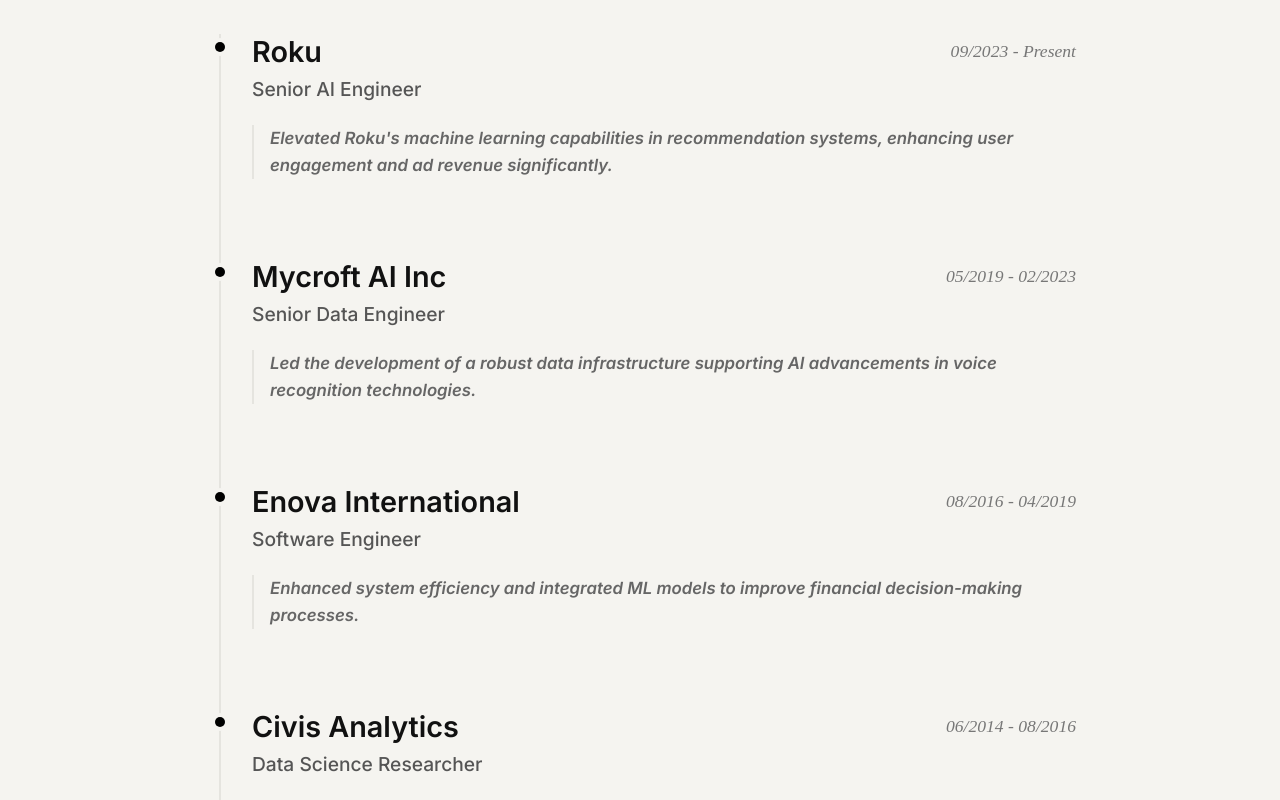
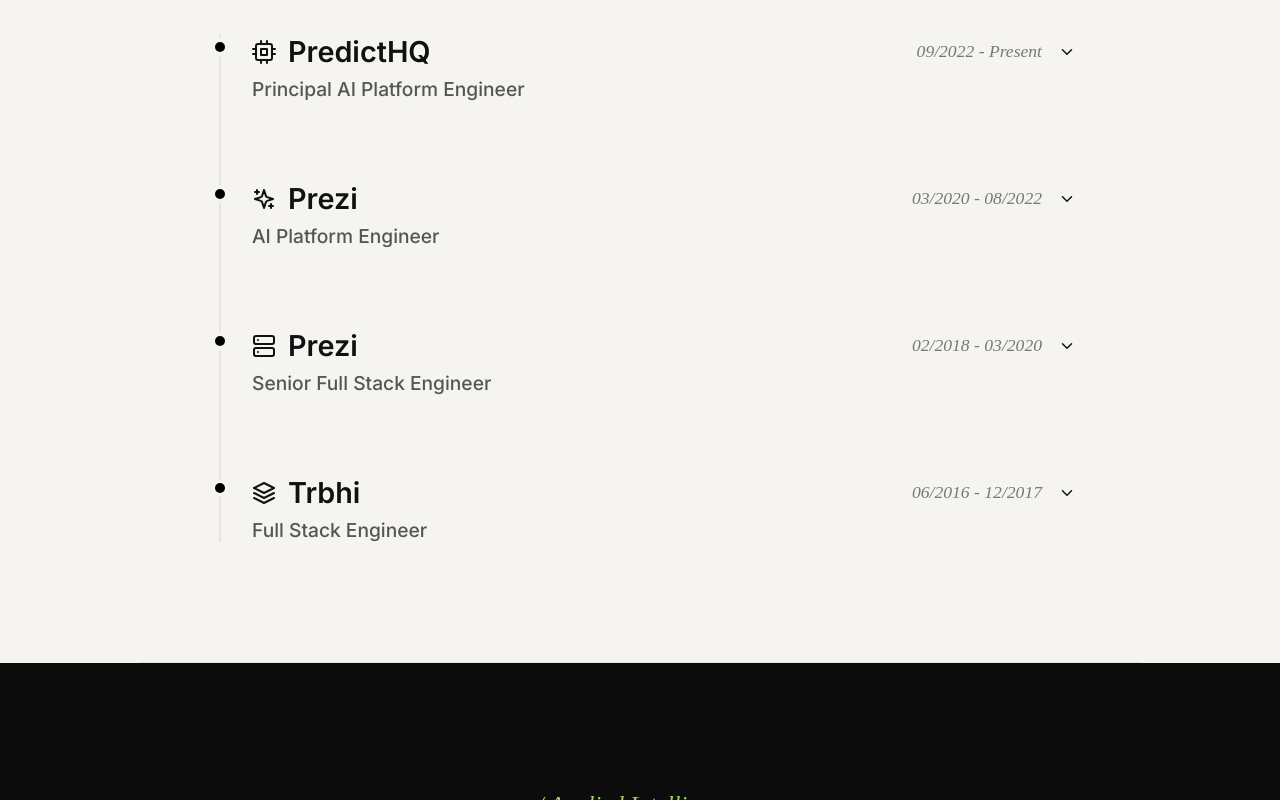
Before and after one commit to owennoah/david, a React (Vite) app: page / in a window 1280 px wide. Shown: the part 3920-4720 px from the top of the page. Built offline with nearby package versions, Linux system fonts and the light colour scheme.

Commit message:
feat: added icons and collapsible accordions to experience timeline with accurate resume content

```diff
--- a/src/App.jsx
+++ b/src/App.jsx
@@ -25,6 +25,11 @@
   const [showScrollTop, setShowScrollTop] = useState(false);
   const [menuOpen, setMenuOpen] = useState(false);
   const [projectFilter, setProjectFilter] = useState('All');
+  const [expandedTimeline, setExpandedTimeline] = useState(null);
+
+  const toggleTimeline = (company) => {
+    setExpandedTimeline(expandedTimeline === company ? null : company);
+  };
 
   useEffect(() => {
     const observer = new IntersectionObserver((entries) => {
@@ -367,55 +372,103 @@
           </div>
 
           <div className="timeline-container">
-            {/* Roku */}
-            <div className="timeline-item">
+            {/* PredictHQ */}
+            <div className={`timeline-item ${expandedTimeline === 'PredictHQ' ? 'expanded' : ''}`}>
               <div className="timeline-dot"></div>
               <div className="timeline-content">
-                <div className="tl-header">
-                  <h3>Roku</h3>
-                  <span className="tl-date">09/2023 - Present</span>
+                <div className="tl-summary" onClick={() => toggleTimeline('PredictHQ')} style={{ cursor: 'pointer' }}>
+                  <div className="tl-header">
+                    <div style={{ display: 'flex', alignItems: 'center', gap: '0.75rem' }}>
+                      <svg width="24" height="24" viewBox="0 0 24 24" fill="none" stroke="#111" strokeWidth="2" strokeLinecap="round" strokeLinejoin="round"><rect x="4" y="4" width="16" height="16" rx="2" ry="2"></rect><rect x="9" y="9" width="6" height="6"></rect><line x1="9" y1="1" x2="9" y2="4"></line><line x1="15" y1="1" x2="15" y2="4"></line><line x1="9" y1="20" x2="9" y2="23"></line><line x1="15" y1="20" x2="15" y2="23"></line><line x1="20" y1="9" x2="23" y2="9"></line><line x1="20" y1="14" x2="23" y2="14"></line><line x1="1" y1="9" x2="4" y2="9"></line><line x1="1" y1="14" x2="4" y2="14"></line></svg>
+                      <h3>PredictHQ</h3>
+                    </div>
+                    <div style={{ display: 'flex', alignItems: 'center', gap: '1rem' }}>
+                      <span className="tl-date">09/2022 - Present</span>
+                      <svg width="18" height="18" viewBox="0 0 24 24" fill="none" stroke="#111" strokeWidth="2" strokeLinecap="round" strokeLinejoin="round" style={{ transform: expandedTimeline === 'PredictHQ' ? 'rotate(180deg)' : 'none', transition: 'transform 0.3s ease' }}><polyline points="6 9 12 15 18 9"></polyline></svg>
+                    </div>
+                  </div>
+                  <span className="tl-role" style={{ display: 'block', marginTop: '0.2rem' }}>Principal AI Platform Engineer</span>
                 </div>
-                <span className="tl-role">Senior AI Engineer</span>
-                <p className="tl-desc">Elevated Roku's machine learning capabilities in recommendation systems, enhancing user engagement and ad revenue significantly.</p>
+                {expandedTimeline === 'PredictHQ' && (
+                  <p className="tl-desc" style={{ marginTop: '1rem', animation: 'fadeIn 0.3s ease' }}>
+                    Built AI-driven event intelligence pipelines processing 10M+ global events, boosting forecasting accuracy by 28%. Trained machine learning models with XGBoost and PyTorch, cut data latency by 35% through real-time ingestion pipelines using Kafka and AWS.
+                  </p>
+                )}
               </div>
             </div>
 
-            {/* Mycroft AI Inc */}
-            <div className="timeline-item">
+            {/* Prezi (AI Platform Engineer) */}
+            <div className={`timeline-item ${expandedTimeline === 'PreziAI' ? 'expanded' : ''}`}>
               <div className="timeline-dot"></div>
               <div className="timeline-content">
-                <div className="tl-header">
-                  <h3>Mycroft AI Inc</h3>
-                  <span className="tl-date">05/2019 - 02/2023</span>
+                <div className="tl-summary" onClick={() => toggleTimeline('PreziAI')} style={{ cursor: 'pointer' }}>
+                  <div className="tl-header">
+                    <div style={{ display: 'flex', alignItems: 'center', gap: '0.75rem' }}>
+                      <svg width="24" height="24" viewBox="0 0 24 24" fill="none" stroke="#111" strokeWidth="2" strokeLinecap="round" strokeLinejoin="round"><path d="m12 3-1.912 5.813a2 2 0 0 1-1.275 1.275L3 12l5.813 1.912a2 2 0 0 1 1.275 1.275L12 21l1.912-5.813a2 2 0 0 1 1.275-1.275L21 12l-5.813-1.912a2 2 0 0 1-1.275-1.275L12 3Z"></path><path d="M5 3v4"></path><path d="M19 17v4"></path><path d="M3 5h4"></path><path d="M17 19h4"></path></svg>
+                      <h3>Prezi</h3>
+                    </div>
+                    <div style={{ display: 'flex', alignItems: 'center', gap: '1rem' }}>
+                      <span className="tl-date">03/2020 - 08/2022</span>
+                      <svg width="18" height="18" viewBox="0 0 24 24" fill="none" stroke="#111" strokeWidth="2" strokeLinecap="round" strokeLinejoin="round" style={{ transform: expandedTimeline === 'PreziAI' ? 'rotate(180deg)' : 'none', transition: 'transform 0.3s ease' }}><polyline points="6 9 12 15 18 9"></polyline></svg>
+                    </div>
+                  </div>
+                  <span className="tl-role" style={{ display: 'block', marginTop: '0.2rem' }}>AI Platform Engineer</span>
                 </div>
-                <span className="tl-role">Senior Data Engineer</span>
-                <p className="tl-desc">Led the development of a robust data infrastructure supporting AI advancements in voice recognition technologies.</p>
+                {expandedTimeline === 'PreziAI' && (
+                  <p className="tl-desc" style={{ marginTop: '1rem', animation: 'fadeIn 0.3s ease' }}>
+                    Boosted user engagement by 20% by creating recommendation models for personalized content. Built NLP pipelines for slide analysis, increasing relevance scoring accuracy by 25%.
+                  </p>
+                )}
               </div>
             </div>
 
-            {/* Enova International */}
-            <div className="timeline-item">
+            {/* Prezi (Full Stack) */}
+            <div className={`timeline-item ${expandedTimeline === 'PreziFS' ? 'expanded' : ''}`}>
               <div className="timeline-dot"></div>
               <div className="timeline-content">
-                <div className="tl-header">
-                  <h3>Enova International</h3>
-                  <span className="tl-date">08/2016 - 04/2019</span>
+                <div className="tl-summary" onClick={() => toggleTimeline('PreziFS')} style={{ cursor: 'pointer' }}>
+                  <div className="tl-header">
+                    <div style={{ display: 'flex', alignItems: 'center', gap: '0.75rem' }}>
+                      <svg width="24" height="24" viewBox="0 0 24 24" fill="none" stroke="#111" strokeWidth="2" strokeLinecap="round" strokeLinejoin="round"><rect x="2" y="2" width="20" height="8" rx="2" ry="2"></rect><rect x="2" y="14" width="20" height="8" rx="2" ry="2"></rect><line x1="6" y1="6" x2="6.01" y2="6"></line><line x1="6" y1="18" x2="6.01" y2="18"></line></svg>
+                      <h3>Prezi</h3>
+                    </div>
+                    <div style={{ display: 'flex', alignItems: 'center', gap: '1rem' }}>
+                      <span className="tl-date">02/2018 - 03/2020</span>
+                      <svg width="18" height="18" viewBox="0 0 24 24" fill="none" stroke="#111" strokeWidth="2" strokeLinecap="round" strokeLinejoin="round" style={{ transform: expandedTimeline === 'PreziFS' ? 'rotate(180deg)' : 'none', transition: 'transform 0.3s ease' }}><polyline points="6 9 12 15 18 9"></polyline></svg>
+                    </div>
+                  </div>
+                  <span className="tl-role" style={{ display: 'block', marginTop: '0.2rem' }}>Senior Full Stack Engineer</span>
                 </div>
-                <span className="tl-role">Software Engineer</span>
-                <p className="tl-desc">Enhanced system efficiency and integrated ML models to improve financial decision-making processes.</p>
+                {expandedTimeline === 'PreziFS' && (
+                  <p className="tl-desc" style={{ marginTop: '1rem', animation: 'fadeIn 0.3s ease' }}>
+                    Developed backend services supporting 50K+ daily active users using Node.js and Python. Strengthened system reliability by transitioning from monolithic to microservices architecture.
+                  </p>
+                )}
               </div>
             </div>
 
-            {/* Civis Analytics */}
-            <div className="timeline-item">
+            {/* Trbhi */}
+            <div className={`timeline-item ${expandedTimeline === 'Trbhi' ? 'expanded' : ''}`}>
               <div className="timeline-dot"></div>
               <div className="timeline-content">
-                <div className="tl-header">
-                  <h3>Civis Analytics</h3>
-                  <span className="tl-date">06/2014 - 08/2016</span>
+                <div className="tl-summary" onClick={() => toggleTimeline('Trbhi')} style={{ cursor: 'pointer' }}>
+                  <div className="tl-header">
+                    <div style={{ display: 'flex', alignItems: 'center', gap: '0.75rem' }}>
+                      <svg width="24" height="24" viewBox="0 0 24 24" fill="none" stroke="#111" strokeWidth="2" strokeLinecap="round" strokeLinejoin="round"><polygon points="12 2 2 7 12 12 22 7 12 2"></polygon><polyline points="2 17 12 22 22 17"></polyline><polyline points="2 12 12 17 22 12"></polyline></svg>
+                      <h3>Trbhi</h3>
+                    </div>
+                    <div style={{ display: 'flex', alignItems: 'center', gap: '1rem' }}>
+                      <span className="tl-date">06/2016 - 12/2017</span>
+                      <svg width="18" height="18" viewBox="0 0 24 24" fill="none" stroke="#111" strokeWidth="2" strokeLinecap="round" strokeLinejoin="round" style={{ transform: expandedTimeline === 'Trbhi' ? 'rotate(180deg)' : 'none', transition: 'transform 0.3s ease' }}><polyline points="6 9 12 15 18 9"></polyline></svg>
+                    </div>
+                  </div>
+                  <span className="tl-role" style={{ display: 'block', marginTop: '0.2rem' }}>Full Stack Engineer</span>
                 </div>
-                <span className="tl-role">Data Science Researcher</span>
-                <p className="tl-desc">Provided advanced predictive analytics to enhance audience targeting and engagement strategies.</p>
+                {expandedTimeline === 'Trbhi' && (
+                  <p className="tl-desc" style={{ marginTop: '1rem', animation: 'fadeIn 0.3s ease' }}>
+                    Built 5+ scalable web applications and re-architected database systems, migrating legacy infrastructure to MongoDB for improved scalability. Integrated third-party services.
+                  </p>
+                )}
               </div>
             </div>
 
--- a/src/index.css
+++ b/src/index.css
@@ -1828,3 +1828,8 @@
     font-size: 0.85rem;
   }
 }
+
+@keyframes fadeIn {
+  from { opacity: 0; transform: translateY(-5px); }
+  to { opacity: 1; transform: translateY(0); }
+}
```
